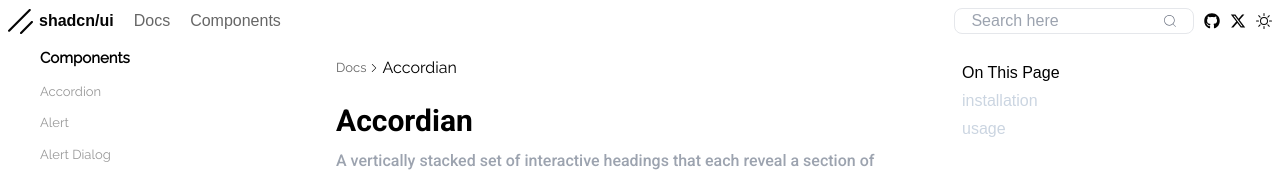
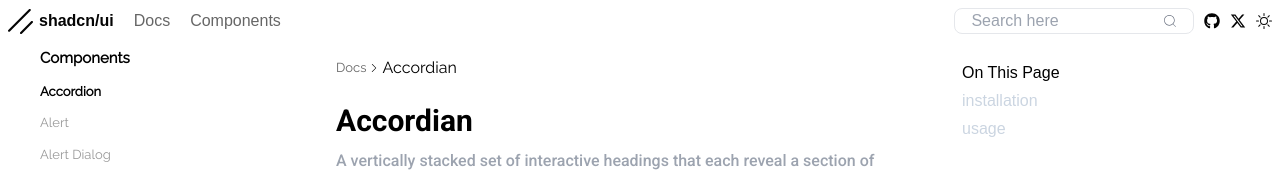
Before and after one commit to Shan-ali609/Shadcomponents, a Next.js app: page /component/accordion in a window 1280 px wide. Shown: the top 174 px of the page. Built offline with nearby package versions, Linux system fonts and the light colour scheme.

Commit message:
project completed

```diff
--- a/src/app/component/[slug]/page.jsx
+++ b/src/app/component/[slug]/page.jsx
@@ -5,8 +5,9 @@
 import { AiOutlineInbox } from "react-icons/ai";
 import React from 'react';
 
-export default function Page({ params }) {
+export default function Page({params}) {
     const slug = params.slug;
+
 
     const component = components.find(item => item.slug === slug);
 
--- a/src/components/components.js
+++ b/src/components/components.js
@@ -36,9 +36,7 @@
 import Separator from "./usercomp/Separator";
 import Sheet from "./usercomp/Sheet";
 import Slider from "./usercomp/Slider";
-
 import Tabs from "./usercomp/Tabs";
-
 import Switch from "./usercomp/Switch";
 import Textarea from "./usercomp/Textarea";
 import Tooltip from "./usercomp/Tooltip";
--- a/src/components/leftcomp/Leftside.jsx
+++ b/src/components/leftcomp/Leftside.jsx
@@ -1,34 +1,27 @@
 
 "use client";
-import React, { useState, useEffect } from "react";
-import '@/components/leftcomp/leftside.css';
+import React from "react";
+import "@/components/leftcomp/leftside.css";
 import Link from "next/link";
 import Datacomp from "../pagecomp/Datacomp";
+import { usePathname } from "next/navigation";
 
 export default function Leftside() {
-  const [selectedid, setselectedid] = useState(null);
-  useEffect(() => {
-    const storedId = localStorage.getItem("selectedid");
-    if (storedId) {
-      setselectedid(storedId);
-    }
-  }, []);
-
-  const handleSelect = (id) => {
-    setselectedid(id);
-    localStorage.setItem("selectedid", id);
-  };
+  const pathname = usePathname();
+  const currentSlug = pathname.split("/").pop();
 
   return (
-    <div className="left-container dark:bg-black ">
+    <div className="left-container dark:bg-black">
       <ul className="left-ul scroll-container">
         {Datacomp.map((data) => (
           <li
             key={data.id}
-            onClick={() => handleSelect(data.id)}
-            className={`left-li  ${selectedid === data.id ? "shan" : ""}`}
+            className=" left-li"
           >
-            <Link className="raleway   left-a dark:text-white" href={`/component/${data.id}`}>
+            <Link
+              className={`raleway left-a dark:text-white ${data.id === currentSlug ? "font-bold text-black dark:text-white dark:font-bold " : ""} ` }
+              href={`/component/${data.id}`}
+            >
               {data.name}
             </Link>
           </li>
--- a/src/components/leftcomp/leftside.css
+++ b/src/components/leftcomp/leftside.css
@@ -19,6 +19,9 @@
         flex-grow: 1;
 
 
+    }
+    .textdoc{
+        font-weight: bolder;
     }
 
 
--- a/src/components/navbar.css
+++ b/src/components/navbar.css
@@ -111,11 +111,12 @@
         top: 9px;
         background-color: white;
         /* height: 100vh; */
-        width: 70%;
+
+        width: 300px;
         padding: 20px;
         transition: left 0.3s ease-in-out;
         z-index: 1;
-
+      /* border: 2px solid black; */
     }
       .logo-name.open {
     left: 0;
@@ -132,7 +133,7 @@
       color: #666;
       position: absolute;
       top: 20px;
-      left: 210px;
+      right: 0;
       transition: left 0.3s ease-in-out;
        right: 10px;
       z-index: 2;
```
